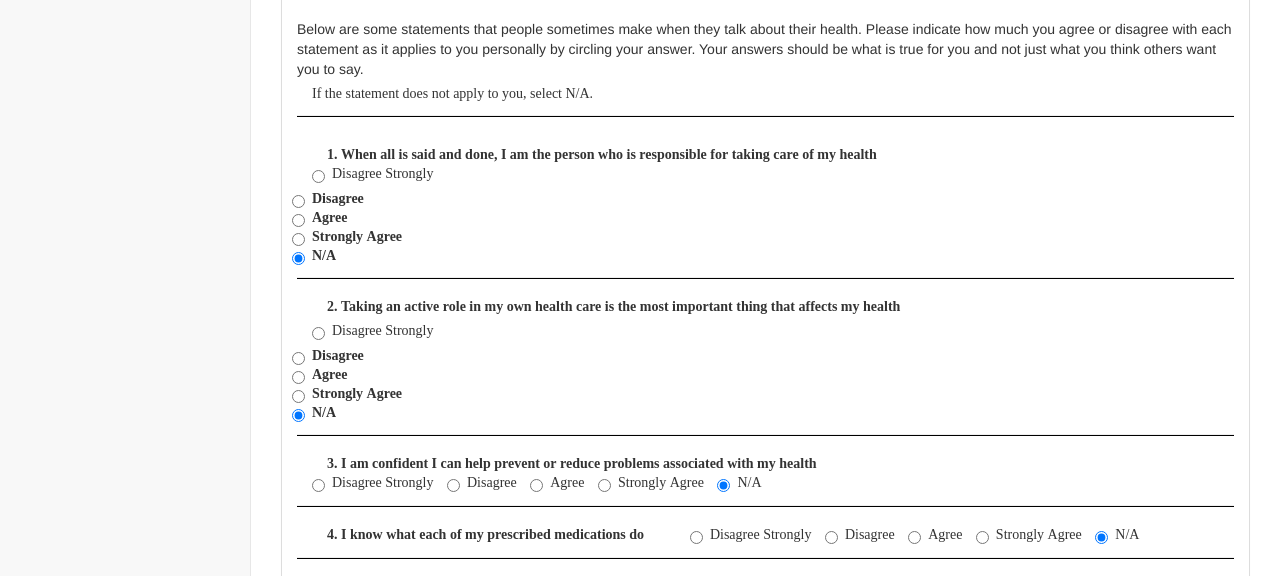
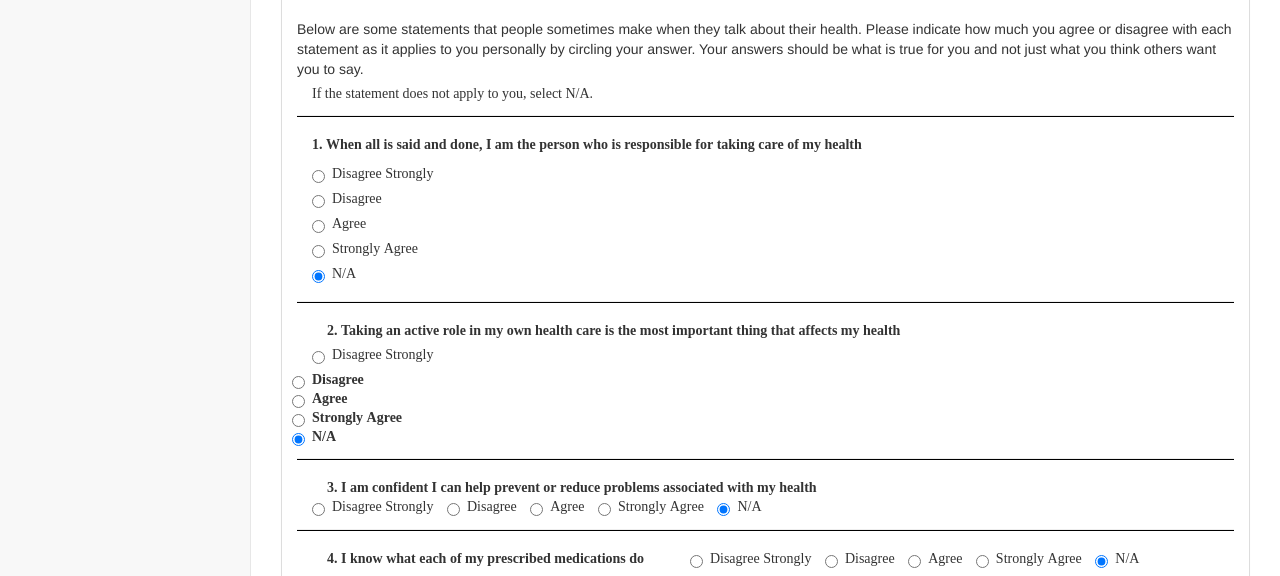
Before and after one commit to junaidrao21/bsmat, a website: page pages/temppam.html in a window 1280 px wide. Shown: the part 206-782 px from the top of the page. Drawn offline with Linux system fonts and the light colour scheme.

Commit message:
edited one radio block

```diff
--- a/pages/temppam.html
+++ b/pages/temppam.html
@@ -112,24 +112,32 @@
                                         <hr style="width: 100%; color: black; height: 1px; background-color:black;" />
                                         <div class="fa col-lg-12">
                                             <div class="form-group">
-                                                <label class="col-lg-12">1. When all is said and done, I am the person who is responsible for taking care of my health</label>
+                                                <label>1. When all is said and done, I am the person who is responsible for taking care of my health</label>
                                                 <div class="radio">
 													<label>
 														<input type="radio" name="optionsRadiosInline" id="optionsRadiosInline1" value="1">Disagree Strongly
 													</label>
 												</div>
-                                                <label class="radio">
+                                                <div class="radio">
+													<label>
 														<input type="radio" name="optionsRadiosInline" id="optionsRadiosInline2" value="2">Disagree
 													</label>
-                                                <label class="radio">
+												</div>
+                                                <div class="radio">
+													<label>
 														<input type="radio" name="optionsRadiosInline" id="optionsRadiosInline3" value="3">Agree
 													</label>
-                                                <label class="radio">
+												</div>
+                                                <div class="radio">
+													<label>
 														<input type="radio" name="optionsRadiosInline" id="optionsRadiosInline4" value="4">Strongly Agree
 													</label>
-                                                <label class="radio">
+												</div>
+                                                <div class="radio">
+													<label>
 														<input type="radio" name="optionsRadiosInline" id="optionsRadiosInline5" value="5" checked>N/A
 													</label>
+												</div>
                                             </div>
                                         </div>
                                         <hr style="width: 100%; color: black; height: 1px; background-color:black;" />
```
Lines whose indentation alone changed are shown as unchanged.
